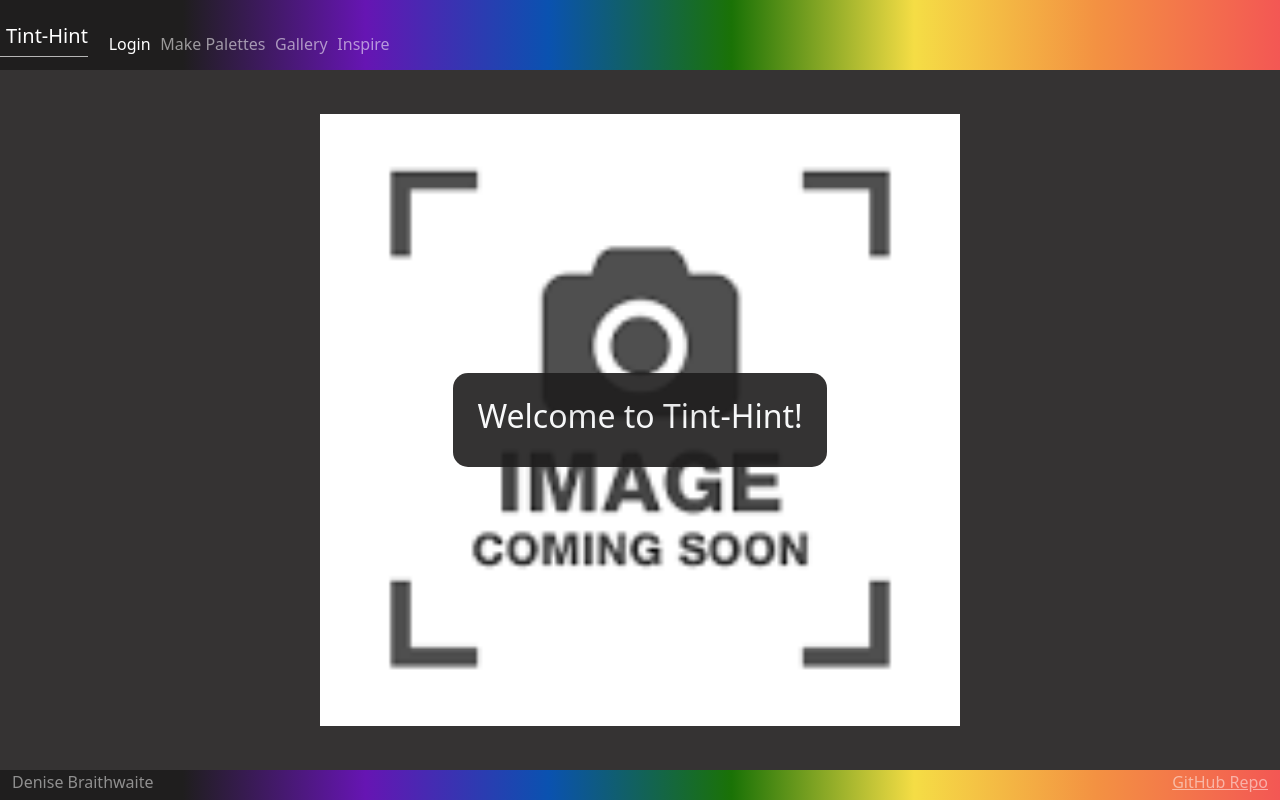
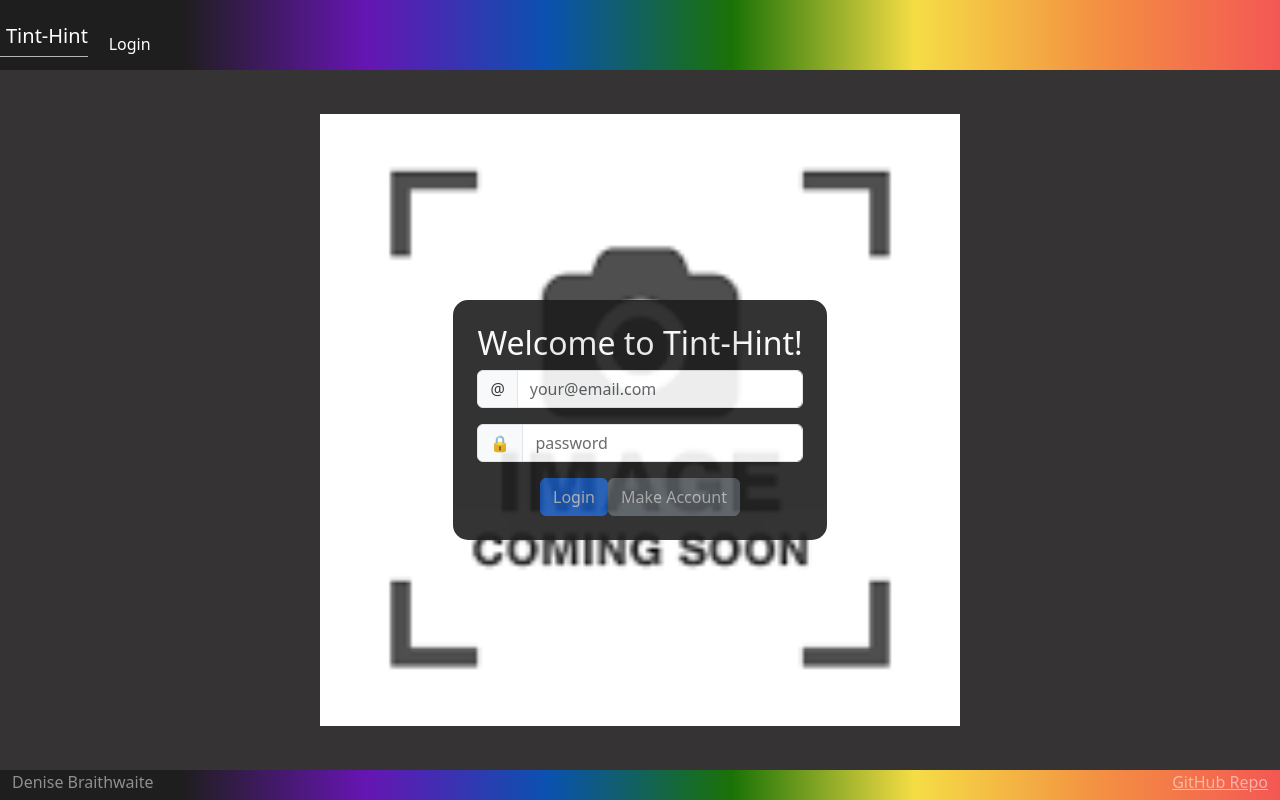
Before and after one commit to denise-b076/startup, a React (Vite) app: page / in a window 1280 px wide. Built offline with nearby package versions, Linux system fonts and the light colour scheme.

Commit message:
made login props usable from app.jsx

```diff
--- a/src/app.jsx
+++ b/src/app.jsx
@@ -6,8 +6,12 @@ import { Login } from './login/login';
 import { Gallery } from './gallery/gallery';
 import { Palette } from './palette_maker/palette_maker';
 import { Inspire } from './inspire/inspire';
+import { AuthState } from './login/authState';
 
 export default function App() {
+    const [userName, setUserName] = React.useState(localStorage.getItem('userName') || '');
+    const currentAuthState = userName ? AuthState.Authenticated : AuthState.Unauthenticated;
+    const [authState, setAuthState] = React.useState(currentAuthState);
     const [color, setColor] = React.useState({
         colorOne: "red",
         colorTwo: "red",
@@ -24,19 +28,28 @@ export default function App() {
                 <div className="navbar-brand" href="#">Tint-Hint</div>
                 <menu className="navbar-nav">
                     <li className="nav-item"><NavLink className="nav-link" to="">Login</NavLink></li>
-                    <li className="nav-item"><NavLink className="nav-link" to="palette_maker">Make Palettes</NavLink></li>
-                    <li className="nav-item"><NavLink className="nav-link" to="gallery">Gallery</NavLink></li>
-                    <li className="nav-item"><NavLink className="nav-link" to="inspire">Inspire</NavLink></li>
+                    {authState === AuthState.Authenticated && (<li className="nav-item"><NavLink className="nav-link" to="palette_maker">Make Palettes</NavLink></li>)}
+                    {authState === AuthState.Authenticated && (<li className="nav-item"><NavLink className="nav-link" to="gallery">Gallery</NavLink></li>)}
+                    {authState === AuthState.Authenticated && (<li className="nav-item"><NavLink className="nav-link" to="inspire">Inspire</NavLink></li>)}
                 </menu>
             </nav>
         </header>
 
         <Routes>
-            <Route path='/' element={<Login />} exact/>
+            <Route path='/' element=
+            {<Login
+                userName={userName}
+                authState={authState}
+                onAuthChange={(userName, authState) => {
+                  setAuthState(authState);
+                  setUserName(userName);
+                }}
+            />} exact/>
             <Route path='/gallery' element={<Gallery />} />
             <Route path='/palette_maker' element={<Palette
             color={color}
             setColor={setColor}
+            userName={userName}
             />} />
             <Route path='/inspire' element={<Inspire />} />
             <Route path='*' element={<NotFound />} />
```
